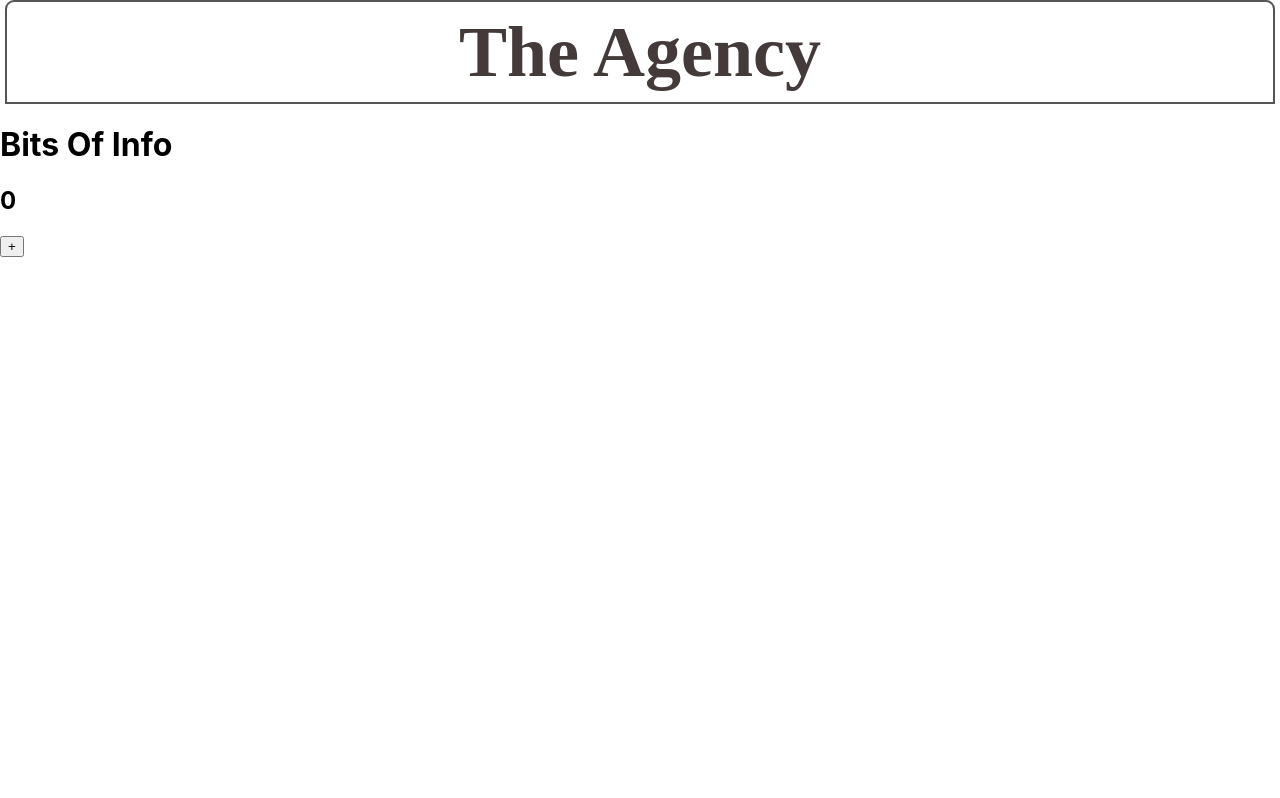
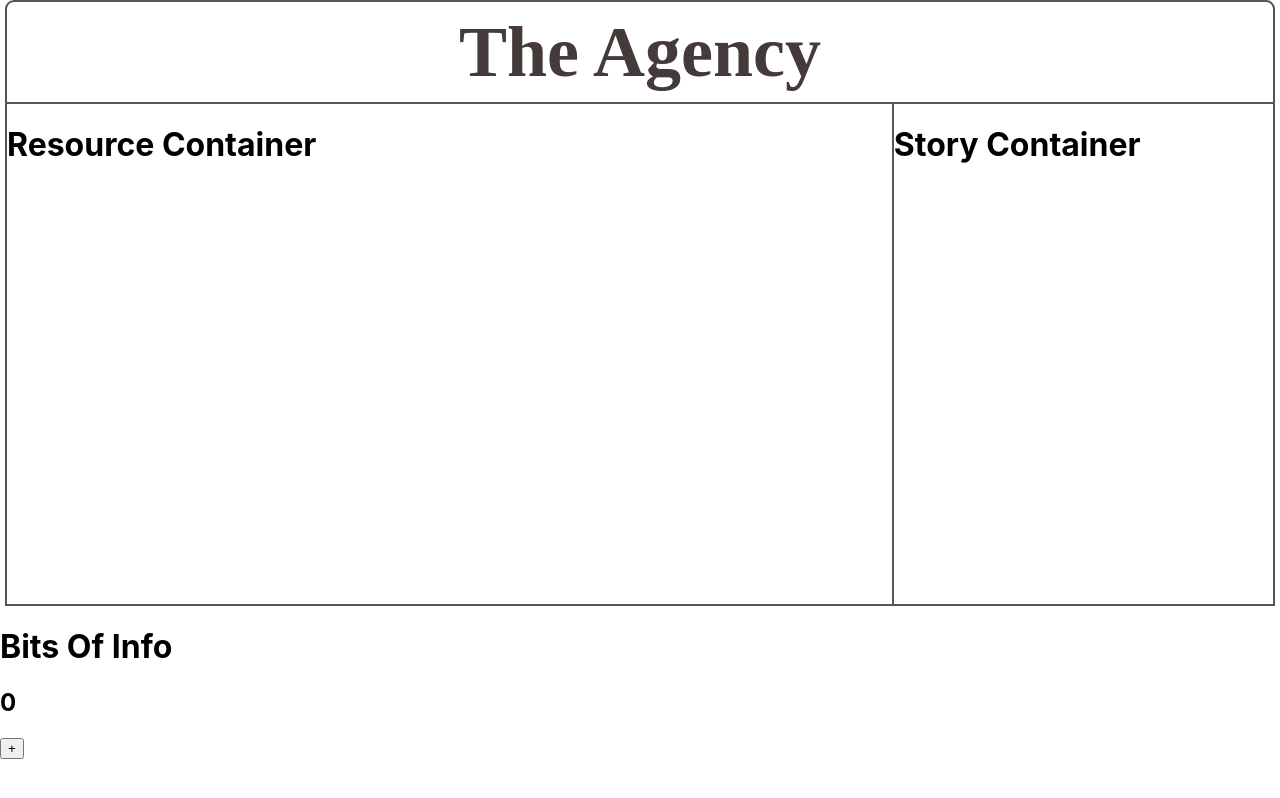
Before and after one commit to meniality/theAgencyFrontEnd, a React (Create React App) app: page / in a window 1280 px wide. Built offline with nearby package versions, Linux system fonts and the light colour scheme.

Commit message:
added a resource div and a stroy div to main. Added borders for stlying.

```diff
--- a/src/App.js
+++ b/src/App.js
@@ -3,6 +3,7 @@ import './App.css';
 import {connect} from 'react-redux'
 import actions from './actions'
 import Header from './containers/header'
+import Main from './containers/main'
 
 const {bitsOfInfoActions: {incrementBitsOfInfoAction}} = actions
 
@@ -14,6 +15,7 @@ const {bitsOfInfo} = props
   return (
       <div className="App">
         <Header/>
+        <Main />
         <h1>Bits Of Info</h1>
         <h2> {bitsOfInfo} </h2>
         <button
--- /dev/null
+++ b/src/containers/main.js
@@ -0,0 +1,19 @@
+import React from 'react'
+import ResourceContainer from './mainContainers/resourceContainer'
+import StoryContainer from './mainContainers/storyContainer'
+
+export default function main(){
+  return(
+    <div style= {styles.div}>
+      <ResourceContainer />
+      <StoryContainer/>
+    </div>
+  )
+}
+
+const styles = {
+  div: {
+    display: 'flex',
+    justifyContent: 'space-between',
+  }
+}
--- /dev/null
+++ b/src/containers/mainContainers/resourceContainer.js
@@ -0,0 +1,22 @@
+import React from 'react'
+
+export default function resourceContainer() {
+  return (
+    <div style = {styles.div}>
+      <h1>Resource Container</h1>
+    </div>
+  )
+}
+
+const styles = {
+  div: {
+    width: "70vw",
+    height: 500,
+    marginLeft: 5,
+    borderStyle: 'solid',
+    borderRightStyle: 'none',
+    borderTopStyle: 'none',
+    borderWidth: 2,
+    borderColor: 'rgb(86, 85, 85)',
+  }
+}
--- /dev/null
+++ b/src/containers/mainContainers/storyContainer.js
@@ -0,0 +1,21 @@
+import React from 'react'
+
+export default function storyContainer() {
+  return(
+    <div style = {styles.div}>
+      <h1>Story Container</h1>
+    </div>
+  )
+}
+
+const styles = {
+  div: {
+    width: "30vw",
+    height: 500,
+    marginRight: 5,
+    borderStyle: 'solid',
+    borderTopStyle: 'none',
+    borderWidth: 2,
+    borderColor: 'rgb(86, 85, 85)',
+  }
+}
```
Also changed, not shown: src/reducers/resources.js (added).
